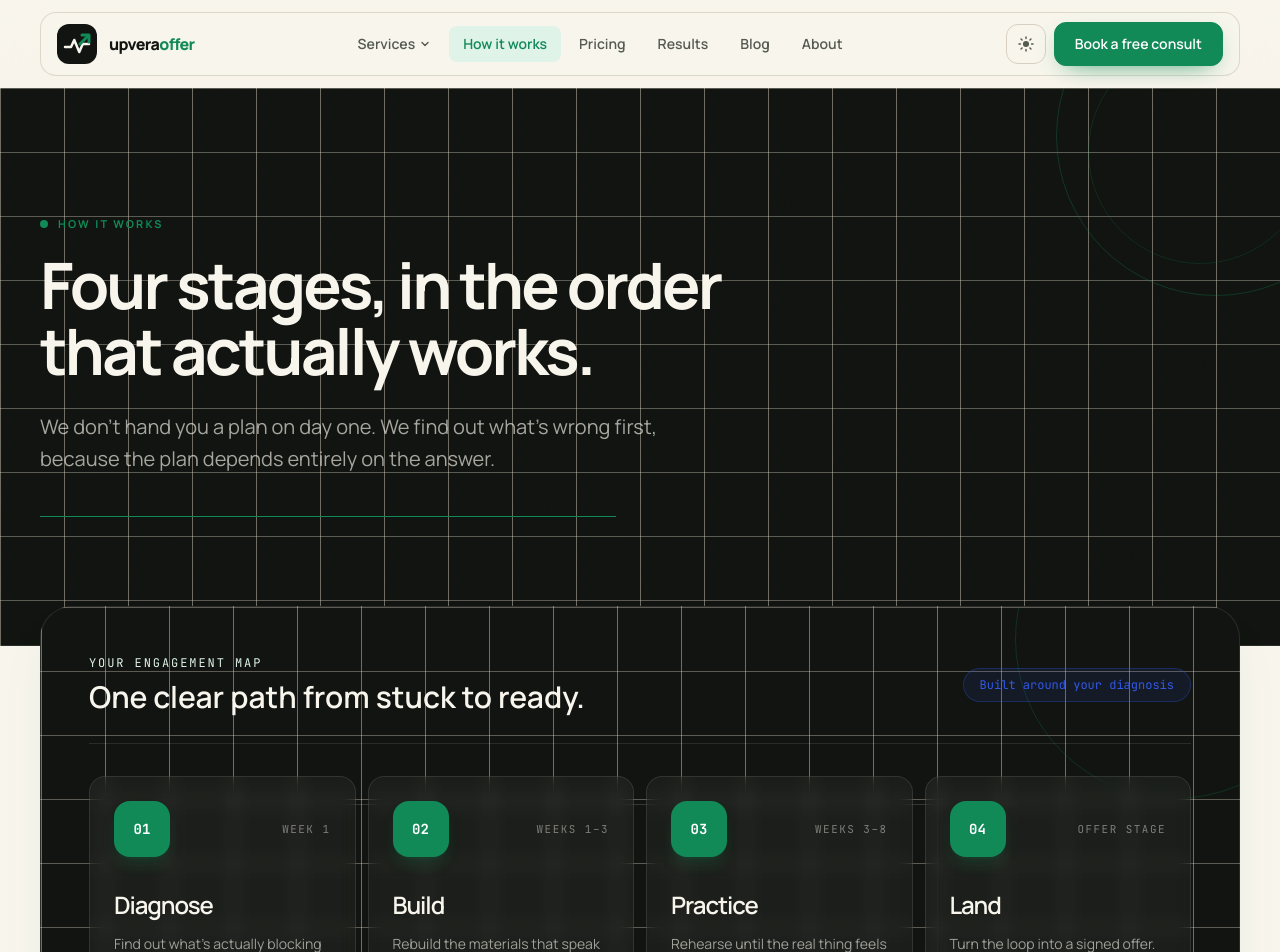
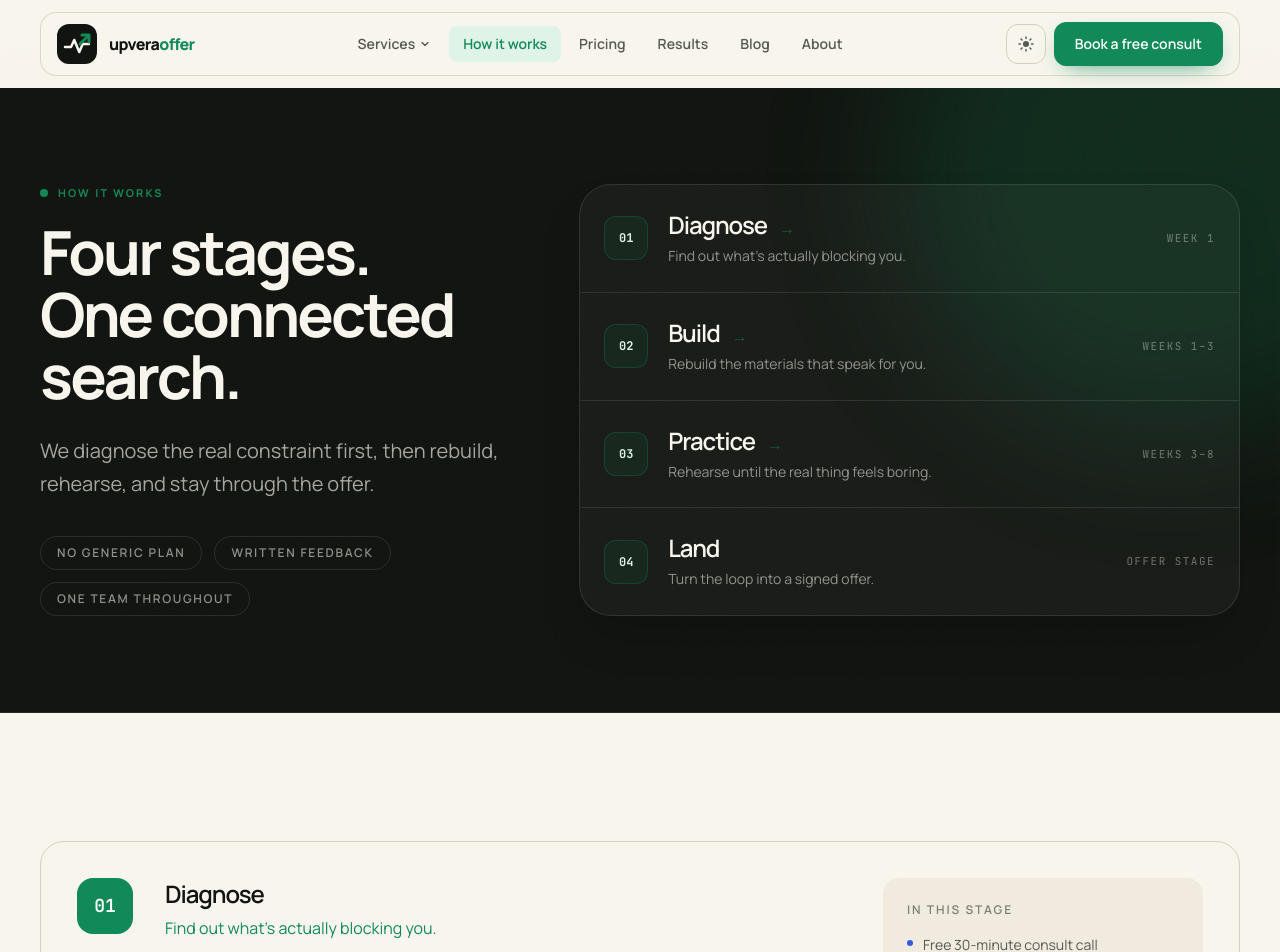
Before and after one commit to Jack-Moes/Upveraoffer, a Next.js app: page /process in a window 1280 px wide. Shown: the top 952 px of the page. Built offline with nearby package versions, Linux system fonts and the light colour scheme.

Commit message:
Redesign process hero and preserve photo framing

```diff
--- a/src/app/blog/[slug]/page.tsx
+++ b/src/app/blog/[slug]/page.tsx
@@ -102,7 +102,7 @@ export default async function BlogPostPage({
           </div>
           {post.cover && (
             <figure>
-              <div className="photo-frame relative aspect-[4/3] overflow-hidden rounded-[2rem] border border-border bg-surface-2 shadow-2xl shadow-primary/15">
+              <div className="photo-frame relative aspect-[16/9] overflow-hidden rounded-[2rem] border border-border bg-surface-2 shadow-2xl shadow-primary/15">
               <Image
                 src={post.cover}
                 alt={post.coverAlt}
--- a/src/app/contact/page.tsx
+++ b/src/app/contact/page.tsx
@@ -40,7 +40,7 @@ export default function ContactPage() {
             </div>
 
             <aside className="space-y-5">
-              <div className="photo-frame relative aspect-[4/3] overflow-hidden rounded-3xl border border-border bg-surface-2 shadow-lg shadow-primary/10">
+              <div className="photo-frame relative aspect-[6/7] overflow-hidden rounded-3xl border border-border bg-surface-2 shadow-lg shadow-primary/10">
                 <Image
                   src={images.hero.src}
                   alt={images.hero.alt}
--- a/src/app/globals.css
+++ b/src/app/globals.css
@@ -185,9 +185,8 @@
   animation: signal-sweep 900ms 200ms cubic-bezier(0.22, 1, 0.36, 1) both;
 }
 
-/* A restrained, consistent photo interaction: a 2.5% optical push-in,
-   slightly richer color, and a lifted shadow. It reads as premium without
-   turning editorial photography into a distracting animation. */
+/* A restrained, consistent photo interaction: slightly richer color and a
+   lifted frame, without zooming or cropping any part of the photograph. */
 .photo-frame {
   transition:
     transform 700ms cubic-bezier(0.22, 1, 0.36, 1),
@@ -206,7 +205,7 @@
 }
 
 .photo-frame:hover .photo-media {
-  transform: scale(1.035);
+  transform: none;
   filter: saturate(1.025) contrast(1.035);
 }
 
--- a/src/app/page.tsx
+++ b/src/app/page.tsx
@@ -68,7 +68,7 @@ export default function HomePage() {
             </div>
 
             <div className="fade-up-delay relative">
-              <div className="photo-frame relative aspect-[4/3] overflow-hidden rounded-[2rem] border border-white/10 bg-white/5">
+              <div className="photo-frame relative aspect-[3/2] overflow-hidden rounded-[2rem] border border-white/10 bg-white/5">
                 <Image src={images.teamMeeting.src} alt={images.teamMeeting.alt} fill priority sizes="(min-width: 1024px) 42rem, 100vw" className="photo-media object-cover" />
                 <div aria-hidden="true" className="absolute inset-0 bg-linear-to-t from-black/55 via-transparent to-transparent" />
                 <div className="absolute inset-x-5 bottom-5 flex items-end justify-between gap-4 rounded-2xl border border-white/15 bg-black/55 p-4 backdrop-blur-md">
--- a/src/app/process/page.tsx
+++ b/src/app/process/page.tsx
@@ -1,6 +1,6 @@
 import type { Metadata } from "next";
-import { Container, Section } from "@/components/ui/Container";
-import { PageHeader, Card, CTABanner, SectionHeading } from "@/components/site/Blocks";
+import { Container, Eyebrow, Section } from "@/components/ui/Container";
+import { Card, CTABanner, SectionHeading } from "@/components/site/Blocks";
 import { steps, pillars } from "@/content/process";
 
 export const metadata: Metadata = {
@@ -13,41 +13,45 @@ export const metadata: Metadata = {
 export default function ProcessPage() {
   return (
     <>
-      <PageHeader
-        eyebrow="How it works"
-        title="Four stages, in the order that actually works."
-        intro="We don't hand you a plan on day one. We find out what's wrong first, because the plan depends entirely on the answer."
-      />
-
-      <Container className="-mt-8 sm:-mt-10">
-        <div className="editorial-grid relative overflow-hidden rounded-[2rem] border border-white/10 bg-ink p-6 text-ink-foreground shadow-2xl shadow-primary/10 sm:p-9 lg:p-12">
-          <div aria-hidden="true" className="absolute -right-24 -top-32 h-80 w-80 rounded-full border border-primary/25" />
-          <div className="relative flex flex-wrap items-center justify-between gap-4 border-b border-white/10 pb-7">
-            <div>
-              <p className="font-mono text-xs uppercase tracking-[0.16em] text-primary-soft">Your engagement map</p>
-              <p className="mt-2 font-display text-2xl font-semibold sm:text-3xl">One clear path from stuck to ready.</p>
+      <section className="paper-noise relative overflow-hidden border-b border-white/10 bg-ink text-ink-foreground">
+        <div aria-hidden="true" className="absolute -right-40 -top-48 h-[34rem] w-[34rem] rounded-full bg-primary/20 blur-3xl" />
+        <Container className="relative py-16 sm:py-20 lg:py-24">
+          <div className="grid gap-12 lg:grid-cols-[0.82fr_1.18fr] lg:items-end lg:gap-20">
+            <div className="max-w-2xl">
+              <Eyebrow>How it works</Eyebrow>
+              <h1 className="font-display text-4xl leading-[1.02] text-ink-foreground sm:text-5xl lg:text-[3.8rem]">
+                Four stages. One connected search.
+              </h1>
+              <p className="mt-7 max-w-xl text-lg leading-relaxed text-ink-foreground/65 sm:text-xl">
+                We diagnose the real constraint first, then rebuild, rehearse, and stay through the offer.
+              </p>
+              <div className="mt-9 flex flex-wrap gap-3 text-xs font-semibold uppercase tracking-[0.14em] text-ink-foreground/55">
+                <span className="rounded-full border border-white/10 px-4 py-2">No generic plan</span>
+                <span className="rounded-full border border-white/10 px-4 py-2">Written feedback</span>
+                <span className="rounded-full border border-white/10 px-4 py-2">One team throughout</span>
               </div>
-            <span className="rounded-full border border-accent/30 bg-accent/10 px-4 py-2 font-mono text-xs text-accent">Built around your diagnosis</span>
             </div>
 
-          <ol className="relative mt-8 grid gap-3 lg:grid-cols-4">
-            <span aria-hidden="true" className="absolute left-[12.5%] right-[12.5%] top-7 hidden h-px bg-white/15 lg:block" />
+            <ol className="overflow-hidden rounded-[2rem] border border-white/10 bg-white/[0.035] shadow-2xl shadow-black/20">
               {steps.map((step, index) => (
-              <li key={step.number} className="relative rounded-2xl border border-white/10 bg-white/[0.045] p-6 backdrop-blur-sm">
-                <div className="flex items-center justify-between gap-4">
-                  <span className="relative z-10 flex h-14 w-14 items-center justify-center rounded-2xl bg-primary font-mono text-sm font-bold text-primary-foreground shadow-lg shadow-primary/20">
+                <li key={step.number} className="group grid grid-cols-[auto_1fr] gap-5 border-b border-white/10 p-5 last:border-b-0 sm:grid-cols-[auto_1fr_auto] sm:items-center sm:p-6">
+                  <span className="flex h-11 w-11 items-center justify-center rounded-xl border border-primary/30 bg-primary/10 font-mono text-xs font-bold text-primary-soft">
                     {step.number}
                   </span>
-                  <span className="font-mono text-[0.68rem] uppercase tracking-[0.14em] text-ink-foreground/45">{step.duration}</span>
+                  <div>
+                    <div className="flex items-baseline gap-3">
+                      <h2 className="font-display text-xl font-semibold sm:text-2xl">{step.title}</h2>
+                      {index < steps.length - 1 && <span aria-hidden="true" className="text-primary/60">→</span>}
                     </div>
-                <h2 className="mt-8 font-display text-2xl font-semibold">{step.title}</h2>
-                <p className="mt-3 text-sm leading-relaxed text-ink-foreground/60">{step.summary}</p>
-                <p className="mt-8 font-mono text-[0.68rem] uppercase tracking-[0.14em] text-primary-soft">Stage {index + 1} of 4</p>
+                    <p className="mt-1 text-sm leading-relaxed text-ink-foreground/55">{step.summary}</p>
+                  </div>
+                  <span className="col-start-2 font-mono text-[0.68rem] uppercase tracking-[0.14em] text-ink-foreground/40 sm:col-start-auto">{step.duration}</span>
                 </li>
               ))}
             </ol>
           </div>
         </Container>
+      </section>
 
       <Section>
         <Container>
--- a/src/app/services/[slug]/page.tsx
+++ b/src/app/services/[slug]/page.tsx
@@ -76,7 +76,7 @@ export default async function ServiceDetailPage({
               </div>
             </div>
 
-            <div className="photo-frame relative aspect-4/3 overflow-hidden rounded-3xl border border-border bg-surface-2 shadow-xl shadow-primary/5">
+            <div className={`photo-frame relative overflow-hidden rounded-3xl border border-border bg-surface-2 shadow-xl shadow-primary/5 ${service.slug === "resume" ? "aspect-[3/2]" : "aspect-[7/5]"}`}>
               <Image
                 src={images[service.slug].src}
                 alt={images[service.slug].alt}
--- a/src/app/services/page.tsx
+++ b/src/app/services/page.tsx
@@ -25,7 +25,7 @@ export default function ServicesPage() {
       />
 
       <Container className="-mt-8 sm:-mt-10">
-        <div className="photo-frame relative aspect-[21/8] overflow-hidden rounded-[2rem] border border-border bg-surface-2 shadow-xl shadow-primary/10">
+        <div className="photo-frame relative aspect-[3/2] overflow-hidden rounded-[2rem] border border-border bg-surface-2 shadow-xl shadow-primary/10">
           <Image
             src={images.workshop.src}
             alt={images.workshop.alt}
```
Also changed, not shown: src/app/about/page.tsx (+18 -43 lines). Lines whose indentation alone changed are shown as unchanged.
